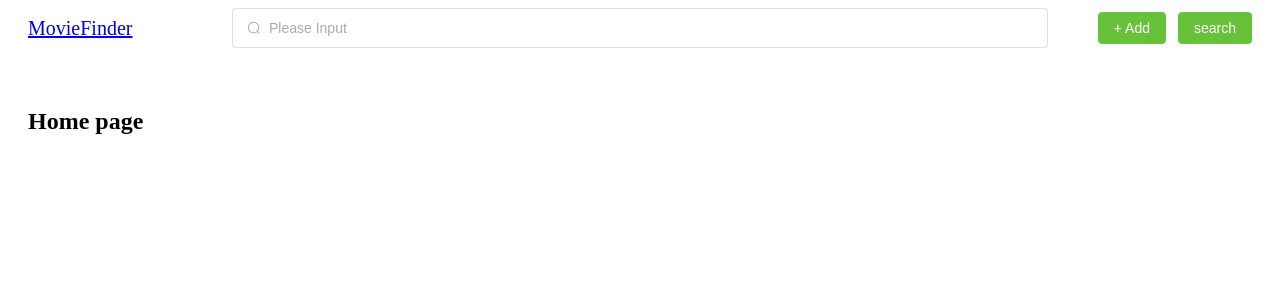
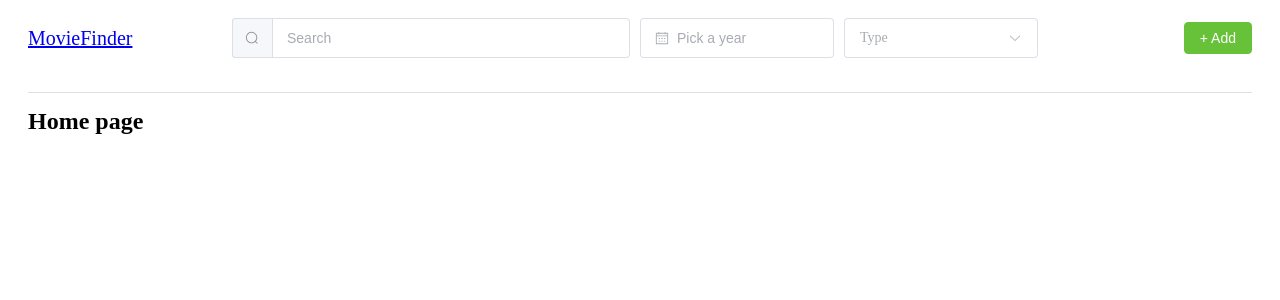
Before and after one commit to Dormak-web/movie-finder, a Vue app: page / in a window 1280 px wide. Shown: the top 300 px of the page. Built offline with nearby package versions, Linux system fonts and the light colour scheme.

Commit message:
feat: store movie search, search functional, movie model

```diff
--- a/src/App.vue
+++ b/src/App.vue
@@ -2,32 +2,9 @@
   <div class="common-layout">
     <el-container>
       <el-header>
-        <el-row>
-          <el-col :span="4">
-            <div class="logo">
-              <router-link :to="{ name: 'home' }" class="logo_link">MovieFinder</router-link>
-            </div>
-          </el-col>
-          <el-col :span="16">
-            <el-input
-                v-model="search"
-                class="w-50 m-2"
-                size="large"
-                placeholder="Please Input"
-                :prefix-icon="Search"
-            />
-          </el-col>
-          <el-col :span="4">
-            <div class="actions">
-              <el-button type="success">+ Add</el-button>
-<!--              @TODO remove search link -->
-              <el-button type="success" @click="router.push({ name: 'search' })">search</el-button>
-<!--              <router-link :to="{ name: 'search' }">Add</router-link>-->
-            </div>
-          </el-col>
-        </el-row>
+        <Header/>
+        <el-divider />
       </el-header>
-
       <el-main>
         <router-view/>
       </el-main>
@@ -35,27 +12,5 @@
   </div>
 </template>
 <script setup lang="ts">
-import { Search } from '@element-plus/icons-vue'
-import {ref} from "vue";
-import router from "@/router";
-
-const search = ref('')
-
-
+import Header from "@/components/Header.vue";
 </script>
-<style>
-.logo {
-  display: flex;
-  align-items: center;
-  height: 100%;
-}
-.logo_link {
-  font-size: var(--el-font-size-extra-large)
-}
-.actions {
-  display: flex;
-  height: 100%;
-  align-items: center;
-  justify-content: end;
-}
-</style>
--- a/src/api/index.ts
+++ b/src/api/index.ts
@@ -1,13 +1,7 @@
 import httpFactory from "./client";
+import {IMovieSearchQuery} from "@/store/models/movie-search";
 
 const client = httpFactory();
-
-interface movieIndex {
-    s: string,
-    page?: number | 1,
-    type?: 'movie' | 'series' | 'episode',
-    y?: number
-}
 
 interface movieView {
     t?: string,
@@ -16,7 +10,7 @@ interface movieView {
 
 const api = {
     movie: {
-        index: (data: movieIndex) => client.get('', {params: data}),
+        index: (data: IMovieSearchQuery) => client.get('', {params: data}),
         create: (data: any) => client.post('', JSON.stringify(data)),
         view: (data: movieView) => client.post('', {params: data}),
     }
--- /dev/null
+++ b/src/components/Header.vue
@@ -0,0 +1,131 @@
+<template>
+  <el-row class="row">
+    <el-col :span="4">
+      <div class="logo">
+        <router-link :to="{ name: 'home' }" class="logo_link">MovieFinder</router-link>
+      </div>
+    </el-col>
+    <el-col :span="16" class="col">
+      <el-row :gutter="10" class="row">
+        <el-col :span="12">
+          <div class="col">
+            <el-autocomplete
+                v-model="search"
+                :fetch-suggestions="querySearch"
+                clearable
+                placeholder="Search"
+                @select="handleSelect"
+                size="large"
+                class="input"
+            >
+             <template v-slot:prepend>
+               <el-button :icon="Search" circle @click="handleSearch" />
+             </template>
+            </el-autocomplete>
+          </div>
+        </el-col>
+        <el-col :span="6">
+          <div class="col">
+            <el-date-picker
+                v-model="year"
+                type="year"
+                placeholder="Pick a year"
+                size="large"
+                class="input"
+            />
+          </div>
+        </el-col>
+        <el-col :span="6">
+          <div class="col">
+            <el-select v-model="type" placeholder="Type" size="large" class="input">
+              <el-option
+                  v-for="item in typeOptions"
+                  :key="item.value"
+                  :label="item.label"
+                  :value="item.value"
+              />
+            </el-select>
+          </div>
+        </el-col>
+      </el-row>
+    </el-col>
+
+    <el-col :span="4">
+      <div class="actions">
+<!--        @TODO Add create movie-->
+        <el-button type="success" @click="router.push({ name: 'search' })">+ Add</el-button>
+      </div>
+    </el-col>
+  </el-row>
+</template>
+<script setup lang="ts">
+import {ref} from "vue";
+import router from "@/router";
+import {useMovieSearchStore} from "@/store/modules/movie-search";
+import {typeOptions} from "@/store/models/movie";
+import {Search} from '@element-plus/icons-vue'
+
+// @TODO move to store ?
+const search = ref('');
+const year = ref('');
+const type = ref('');
+
+const movieSearch = useMovieSearchStore();
+
+const querySearch = async (queryString: string, cb: any) => {
+  await movieSearch.search({s: queryString});
+
+  const list = movieSearch.data.items.map((movie) => ({value: movie.title, id: movie.imdbID}))
+  cb(list)
+}
+
+const handleSelect = (data: { value: string, id: string }) => {
+  router.push('/movie/' + data.id)
+}
+
+const handleSearch = () => {
+  router.push({
+    name: 'search',
+    query: {
+      s: search.value,
+      y: new Date(year.value).getFullYear(),
+      type: type.value
+    }
+  })
+}
+
+</script>
+<style>
+.logo {
+  display: flex;
+  align-items: center;
+  height: 100%;
+}
+
+.logo_link {
+  font-size: var(--el-font-size-extra-large)
+}
+
+.actions {
+  display: flex;
+  height: 100%;
+  align-items: center;
+  justify-content: end;
+}
+
+.row {
+  height: 100%;
+  width: 100%;
+}
+
+.col {
+  display: flex;
+  align-items: center;
+  height: 100%;
+}
+
+.input {
+  width: 100%;
+}
+
+</style>
--- /dev/null
+++ b/src/store/models/movie-search.ts
@@ -0,0 +1,30 @@
+import {Movie} from "@/store/models/movie";
+
+export interface IMovieSearch {
+    items: Array<Movie> | [],
+    totalResults: string,
+    response: string,
+}
+
+export interface IMovieSearchQuery {
+    s: string,
+    page?: number | 1,
+    type?: 'movie' | 'series' | 'episode',
+    y?: number
+}
+
+export class MovieSearch {
+    constructor(
+       public items: Array<Movie> | [],
+       public totalResults: string,
+       public response: string
+    ) {}
+
+    static create(data: any) {
+        return new MovieSearch(
+            data.Search ? data.Search.map((movie: any) => Movie.create(movie)) : [],
+            data.totalResults,
+            data.Response,
+        )
+    }
+}
--- /dev/null
+++ b/src/store/models/movie.ts
@@ -0,0 +1,42 @@
+export const typeOptions = [
+    {
+        value: 'movie',
+        label: 'movie',
+    },
+    {
+        value: 'series',
+        label: 'series'
+    },
+    {
+        value: 'episode',
+        label: 'episode'
+    },
+]
+
+export interface IMovie {
+    title: string,
+    year: string,
+    imdbID: string,
+    type?: 'movie' | 'series' | 'episode',
+    poster: string
+}
+
+export class Movie {
+    constructor(
+        public title: string | null,
+        public year: string | null,
+        public imdbID: string | null,
+        public type: 'movie' | 'series' | 'episode' | null,
+        public poster: string | null,
+    ) {}
+
+    static create(data: any) {
+        return new Movie(
+            data.Title,
+            data.Year,
+            data.imdbID,
+            data.Type,
+            data.Poster,
+        )
+    }
+}
--- /dev/null
+++ b/src/store/modules/movie-search.ts
@@ -0,0 +1,22 @@
+import {defineStore} from "pinia";
+import api from "@/api";
+import {IMovieSearch, IMovieSearchQuery, MovieSearch} from "@/store/models/movie-search";
+
+export const useMovieSearchStore = defineStore('movie-search', {
+    state: (): {data: IMovieSearch, query: IMovieSearchQuery} => ({
+        data: {
+            items: [],
+            totalResults: '',
+            response: '',
+        },
+        query: {
+            s: '',
+        }
+    }),
+    actions: {
+        async search(params: IMovieSearchQuery) {
+            const res= await api.movie.index(params);
+            this.data = MovieSearch.create(res.data);
+        }
+    }
+})
```
